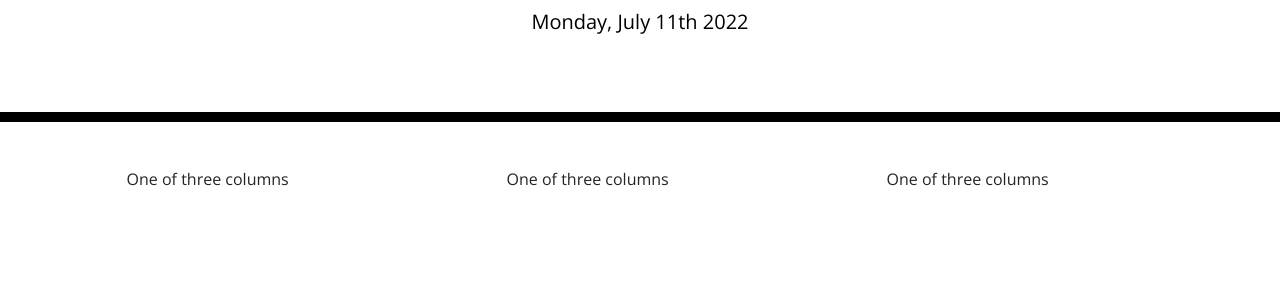
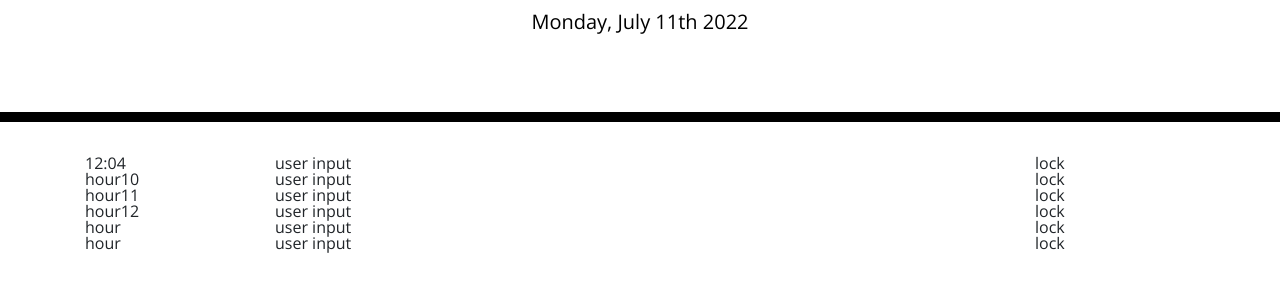
Before and after one commit to jfranklin12/Julian-Franklin-Work-Day-Scheduler, a plain HTML site: page index.html in a window 1280 px wide. Shown: the part 182-474 px from the top of the page. Drawn offline with nearby package versions, Linux system fonts and the light colour scheme.

Commit message:
columns added and time set

```diff
--- a/Develop/script.js
+++ b/Develop/script.js
@@ -1,2 +1,5 @@
 var currentDayEl = moment().format("dddd, MMMM Do YYYY");
-$("#currentDay").text(currentDayEl)
+$("#currentDay").text(currentDayEl);
+
+var hour9El = moment().set('hour', 12).format("HH:mm");
+$("#hour").text(hour9El);
--- a/index.html
+++ b/index.html
@@ -31,15 +31,29 @@
     <!-- Timeblocks -->
     <div class="container">
       <div class="row">
-        <div class="col-sm">
-          One of three columns
-        </div>
-        <div class="col-sm">
-          One of three columns
-        </div>
-        <div class="col-sm">
-          One of three columns
-        </div>
+        <div id=hour class="col-sm-2">hour9</div>
+        <div class="col-sm-8">user input</div>
+        <div class="col-sm-2">lock</div>
+        <div class="w-100"></div>
+        <div id=hour class="col-sm-2">hour10</div>
+        <div class="col-sm-8">user input</div>
+        <div class="col-sm-2">lock</div>
+        <div class="w-100"></div>
+        <div id=hour class="col-sm-2">hour11</div>
+        <div class="col-sm-8">user input</div>
+        <div class="col-sm-2">lock</div>
+        <div class="w-100"></div>
+        <div id=hour class="col-sm-2">hour12</div>
+        <div class="col-sm-8">user input</div>
+        <div class="col-sm-2">lock</div>
+        <div class="w-100"></div>
+        <div id=hour class="col-sm-2">hour</div>
+        <div class="col-sm-8">user input</div>
+        <div class="col-sm-2">lock</div>
+        <div class="w-100"></div>
+        <div id=hour class="col-sm-2">hour</div>
+        <div class="col-sm-8">user input</div>
+        <div class="col-sm-2">lock</div>
       </div>
     </div>
 
```
